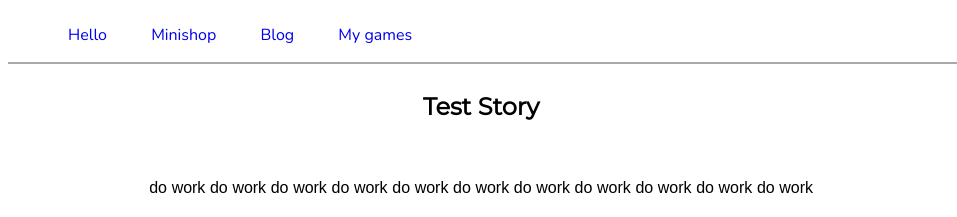
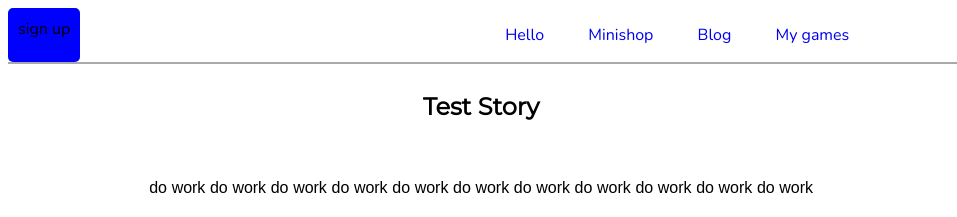
Before and after one commit to maximo-64/Personal-Website, a plain HTML site: page index.html in a window 1280 px wide. Shown: the top 217 px of the page, 0-957 px from the left. Drawn offline with nearby package versions, Linux system fonts and the light colour scheme.

Commit message:
Update index.html

```diff
--- a/index.html
+++ b/index.html
@@ -25,7 +25,7 @@
                     <li><a href="#">My games</a></li>
                 </ul>
             </nav>
-            <!--<a class="newsletter">sign up</a>-->
+            <a class="newsletter">sign up</a>
         </header>
         <main>
 
```
